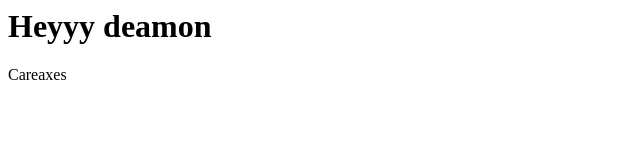
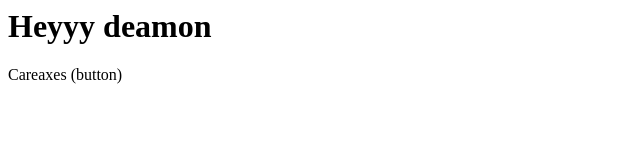
Before and after one commit to harrsha9999/LocalRepo, a plain HTML site: page index.html in a window 1280 px wide. Shown: the full height of the page, 0-640 px from the left. Drawn offline with Linux system fonts and the light colour scheme.

```diff
--- a/index.html
+++ b/index.html
@@ -1,2 +1,2 @@
 <h1>Heyyy deamon</h1>
-<p>Careaxes</p>
+<p>Careaxes (button)</p>
```
